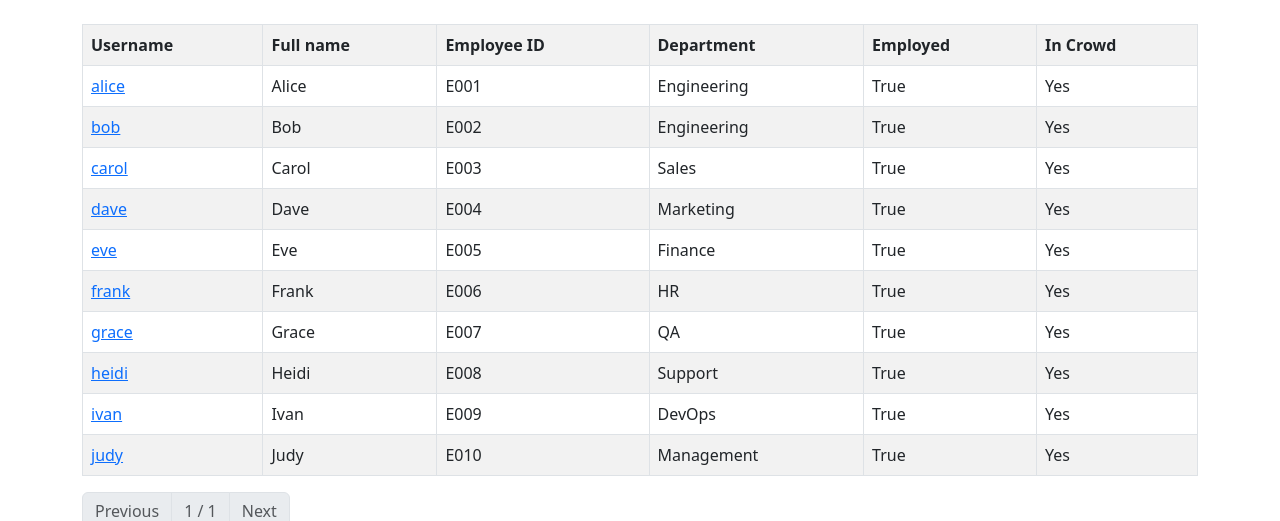
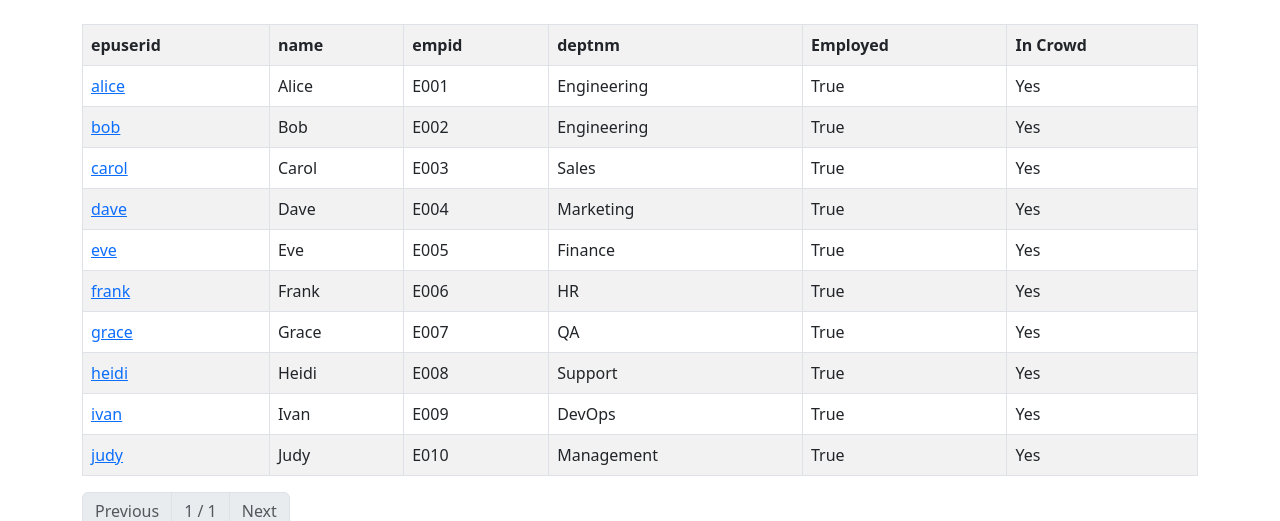
Before and after one commit to ykylee/codex_test, a Django app: page /compare/ in a window 1280 px wide. Shown: the part 56-577 px from the top of the page. Run offline with Django 5.2, Linux system fonts and the light colour scheme; some libraries are stand-ins or nearby versions.

Commit message:
Implement SRS data schema

```diff
--- a/users/admin.py
+++ b/users/admin.py
@@ -5,6 +5,6 @@ from .models import ExternalEmployee
 
 @admin.register(ExternalEmployee)
 class ExternalEmployeeAdmin(admin.ModelAdmin):
-    list_display = ("username", "full_name", "employee_id", "department", "is_employed")
-    list_filter = ("is_employed", "department")
-    search_fields = ("username", "full_name", "employee_id", "department")
+    list_display = ("epuserid", "name", "empid", "deptnm", "is_employed")
+    list_filter = ("is_employed", "deptnm")
+    search_fields = ("epuserid", "name", "empid", "deptnm")
--- a/users/external_db.py
+++ b/users/external_db.py
@@ -23,18 +23,37 @@ def _sample_data() -> List[Dict[str, object]]:
     ]
     data: List[Dict[str, object]] = []
     for idx, (name, dept) in enumerate(names, start=1):
-        username = f"{name.lower()}"  # login id
-        email = f"{name.lower()}@example.com"
+        userid = name.lower()
+        email = f"{userid}@example.com"
         data.append(
             {
-                "username": username,
-                "full_name": name,
-                "employee_id": f"E{idx:03d}",
-                "department": dept,
-                "is_employed": True,
-                "email": email,
+                "empid": f"E{idx:03d}",
+                "name": name,
+                "enlstnm": name,
+                "enfstnm": name,
+                "bicd": "B1",
+                "binm": "HQ",
+                "deptcd": f"D{idx%3+1}",
+                "deptnm": dept,
+                "jobgrdcd": "J1",
+                "jobgrdnm": "Staff",
+                "frcd": "F1",
+                "frnm": "Engineer",
+                "frenm": "Engineer",
+                "incumbcd": "AA",
+                "pstcd": "P1",
+                "epid": f"ID{idx:03d}",
+                "epoffice_tel": f"02-0000-{idx:04d}",
+                "epmobile": f"010-0000-{idx:04d}",
+                "epuserid": userid,
+                "epmail": email,
+                "eai_dml_type": "",
+                "eai_trans_gb": "",
+                "eai_trans_dt": "",
             }
         )
+    for emp in data:
+        emp["is_employed"] = emp.get("incumbcd") == "AA"
     return data
 
 
@@ -55,7 +74,7 @@ def list_employees() -> List[Dict[str, object]]:
         )
         cur = conn.cursor()
         cur.execute(
-            "SELECT username, full_name, employee_id, department, is_employed, email FROM employees"
+            "SELECT empid, name, enlstnm, enfstnm, bicd, binm, deptcd, deptnm, jobgrdcd, jobgrdnm, frcd, frnm, frenm, incumbcd, pstcd, epid, epoffice_tel, epmobile, epuserid, epmail, eai_dml_type, eai_trans_gb, eai_trans_dt FROM employees"
         )
         rows = cur.fetchall()
         cur.close()
@@ -65,14 +84,36 @@ def list_employees() -> List[Dict[str, object]]:
 
     employees: List[Dict[str, object]] = []
     for row in rows:
+        (empid, name, enlstnm, enfstnm, bicd, binm, deptcd, deptnm, jobgrdcd, jobgrdnm,
+         frcd, frnm, frenm, incumbcd, pstcd, epid, epoffice_tel, epmobile, epuserid,
+         epmail, eai_dml_type, eai_trans_gb, eai_trans_dt) = row
         employees.append(
             {
-                "username": row[0],
-                "full_name": row[1],
-                "employee_id": row[2],
-                "department": row[3],
-                "is_employed": row[4],
-                "email": row[5],
+                "empid": empid,
+                "name": name,
+                "enlstnm": enlstnm,
+                "enfstnm": enfstnm,
+                "bicd": bicd,
+                "binm": binm,
+                "deptcd": deptcd,
+                "deptnm": deptnm,
+                "jobgrdcd": jobgrdcd,
+                "jobgrdnm": jobgrdnm,
+                "frcd": frcd,
+                "frnm": frnm,
+                "frenm": frenm,
+                "incumbcd": incumbcd,
+                "pstcd": pstcd,
+                "epid": epid,
+                "epoffice_tel": epoffice_tel,
+                "epmobile": epmobile,
+                "epuserid": epuserid,
+                "epmail": epmail,
+                "eai_dml_type": eai_dml_type,
+                "eai_trans_gb": eai_trans_gb,
+                "eai_trans_dt": eai_trans_dt,
             }
         )
+    for emp in employees:
+        emp["is_employed"] = emp.get("incumbcd") == "AA"
     return employees
--- a/users/management/commands/sync_crowd_users.py
+++ b/users/management/commands/sync_crowd_users.py
@@ -10,7 +10,9 @@ class Command(BaseCommand):
     def handle(self, *args, **options):
         client = CrowdClient()
         active_users = set(client.list_active_users())
-        known_users = set(ExternalEmployee.objects.filter(is_employed=True).values_list("username", flat=True))
+        known_users = set(
+            ExternalEmployee.objects.filter(is_employed=True).values_list("epuserid", flat=True)
+        )
         to_disable = active_users - known_users
         for username in to_disable:
             self.stdout.write(f"Deactivating {username}")
--- a/users/templates/users/base.html
+++ b/users/templates/users/base.html
@@ -52,8 +52,8 @@ if (searchInput) {
         data.results.forEach(emp => {
           const a = document.createElement('a');
           a.className = 'list-group-item list-group-item-action';
-          a.href = `/employee/${emp.employee_id}/`;
-          a.textContent = `${emp.full_name} (${emp.department})`;
+          a.href = `/employee/${emp.empid}/`;
+          a.textContent = `${emp.name} (${emp.deptnm})`;
           resultsBox.appendChild(a);
         });
         resultsBox.style.display = 'block';
--- a/users/templates/users/comparison.html
+++ b/users/templates/users/comparison.html
@@ -5,19 +5,19 @@
 {% endif %}
 <table class="table table-bordered table-striped table-hover">
     <tr>
-        <th>Username</th>
-        <th>Full name</th>
-        <th>Employee ID</th>
-        <th>Department</th>
+        <th>epuserid</th>
+        <th>name</th>
+        <th>empid</th>
+        <th>deptnm</th>
         <th>Employed</th>
         <th>In Crowd</th>
     </tr>
     {% for emp in employees %}
     <tr>
-        <td><a href="{% url 'employee_detail' emp.employee_id %}">{{ emp.username }}</a></td>
-        <td>{{ emp.full_name }}</td>
-        <td>{{ emp.employee_id }}</td>
-        <td>{{ emp.department }}</td>
+        <td><a href="{% url 'employee_detail' emp.empid %}">{{ emp.epuserid }}</a></td>
+        <td>{{ emp.name }}</td>
+        <td>{{ emp.empid }}</td>
+        <td>{{ emp.deptnm }}</td>
         <td>{{ emp.is_employed }}</td>
         <td>{% if emp.in_crowd %}Yes{% else %}No{% endif %}</td>
     </tr>
--- a/users/templates/users/crowd_users.html
+++ b/users/templates/users/crowd_users.html
@@ -11,7 +11,7 @@
 
 <table class="table table-bordered table-striped table-hover">
     <tr>
-        <th>Username</th>
+        <th>User ID</th>
         <th>Employed</th>
         <th>Actions</th>
     </tr>
@@ -28,7 +28,7 @@
         <td>
             <form method="post" action="{% url 'deactivate_user' %}" class="d-inline deactivate-form">
                 {% csrf_token %}
-                <input type="hidden" name="username" value="{{ user.username }}">
+                <input type="hidden" name="epuserid" value="{{ user.username }}">
                 <button type="submit" class="btn btn-sm btn-danger">Deactivate</button>
             </form>
         </td>
--- a/users/tests.py
+++ b/users/tests.py
@@ -36,13 +36,13 @@ class SearchEmployeesTests(TestCase):
         response = client.get("/search/?q=Alice")
         self.assertEqual(response.status_code, 200)
         data = response.json()
-        self.assertTrue(any("Alice" in item["full_name"] for item in data["results"]))
+        self.assertTrue(any("Alice" in item["name"] for item in data["results"]))
 
 
 class DeactivateUserTests(TestCase):
     def test_deactivate_user(self):
         client = Client()
-        response = client.post("/deactivate_user/", {"username": "Bob Engineering"})
+        response = client.post("/deactivate_user/", {"epuserid": "bob"})
         self.assertEqual(response.status_code, 200)
 
 
--- a/users/views.py
+++ b/users/views.py
@@ -18,9 +18,9 @@ def external_employees_view(request):
 
     crowd_map = {u["username"]: u for u in crowd_users}
     for emp in employees:
-        user = crowd_map.get(emp["username"])
+        user = crowd_map.get(emp["epuserid"])
         if user:
-            if user.get("email") == emp.get("email"):
+            if user.get("email") == emp.get("epmail"):
                 emp["in_crowd"] = True
                 emp["email_mismatch"] = False
             else:
@@ -47,13 +47,13 @@ def crowd_users_view(request):
     else:
         error = None
 
-    employees_map = {emp["username"]: emp for emp in list_employees()}
+    employees_map = {emp["epuserid"]: emp for emp in list_employees()}
     users = []
     for user in active_users:
         username = user.get("username")
         emp = employees_map.get(username)
         employed = emp.get("is_employed", False) if emp else False
-        emp_id = emp.get("employee_id") if emp else None
+        emp_id = emp.get("empid") if emp else None
         users.append({"username": username, "employed": employed, "employee_id": emp_id})
 
     paginator = Paginator(users, 20)
@@ -75,8 +75,8 @@ def comparison_view(request):
     crowd_map = {u["username"]: u for u in active_users}
     employees = list_employees()
     for emp in employees:
-        user = crowd_map.get(emp["username"])
-        emp["in_crowd"] = bool(user and user.get("email") == emp.get("email"))
+        user = crowd_map.get(emp["epuserid"])
+        emp["in_crowd"] = bool(user and user.get("email") == emp.get("epmail"))
 
     paginator = Paginator(employees, 20)
     page_obj = paginator.get_page(request.GET.get("page"))
@@ -88,7 +88,7 @@ def comparison_view(request):
 def employee_detail_view(request, employee_id: str):
     """Display information for a single employee."""
     employees = list_employees()
-    employee = next((e for e in employees if e.get("employee_id") == employee_id), None)
+    employee = next((e for e in employees if e.get("empid") == employee_id), None)
     if not employee:
         raise Http404("Employee not found")
 
@@ -97,8 +97,8 @@ def employee_detail_view(request, employee_id: str):
         crowd = {u["username"]: u for u in client.list_active_users()}
     except Exception:
         crowd = {}
-    user = crowd.get(employee.get("username"))
-    in_crowd = bool(user and user.get("email") == employee.get("email"))
+    user = crowd.get(employee.get("epuserid"))
+    in_crowd = bool(user and user.get("email") == employee.get("epmail"))
 
     employee["in_crowd"] = in_crowd
     context = {"employee": employee}
@@ -111,12 +111,12 @@ def search_employees(request):
     results = []
     if query:
         for emp in list_employees():
-            if query in emp.get("full_name", "").lower() or query in emp.get("username", "").lower():
+            if query in emp.get("name", "").lower() or query in emp.get("epuserid", "").lower():
                 results.append(
                     {
-                        "employee_id": emp.get("employee_id"),
-                        "full_name": emp.get("full_name"),
-                        "department": emp.get("department"),
+                        "empid": emp.get("empid"),
+                        "name": emp.get("name"),
+                        "deptnm": emp.get("deptnm"),
                     }
                 )
             if len(results) >= 5:
@@ -127,12 +127,12 @@ def search_employees(request):
 @require_POST
 def deactivate_user(request):
     """Deactivate a single Crowd user."""
-    username = request.POST.get("username")
-    if not username:
-        return JsonResponse({"status": "error", "message": "username required"}, status=400)
+    userid = request.POST.get("epuserid")
+    if not userid:
+        return JsonResponse({"status": "error", "message": "epuserid required"}, status=400)
     client = CrowdClient()
     try:
-        client.deactivate_user(username)
+        client.deactivate_user(userid)
     except Exception as exc:
         return JsonResponse({"status": "error", "message": str(exc)}, status=500)
     return JsonResponse({"status": "success"})
@@ -142,7 +142,7 @@ def deactivate_user(request):
 def deactivate_unemployed(request):
     """Deactivate Crowd accounts not marked as employed."""
     client = CrowdClient()
-    employees = {emp["username"] for emp in list_employees() if emp.get("is_employed")}
+    employees = {emp["epuserid"] for emp in list_employees() if emp.get("is_employed")}
     try:
         for user in client.list_active_users():
             username = user.get("username")
```
Also changed, not shown: users/models.py (+25 -6 lines), users/templates/users/employee_detail.html (+5 -5 lines), users/templates/users/external_employees.html (+40 -10 lines), users/migrations/0003_remove_externalemployee_department_and_more.py (added).
